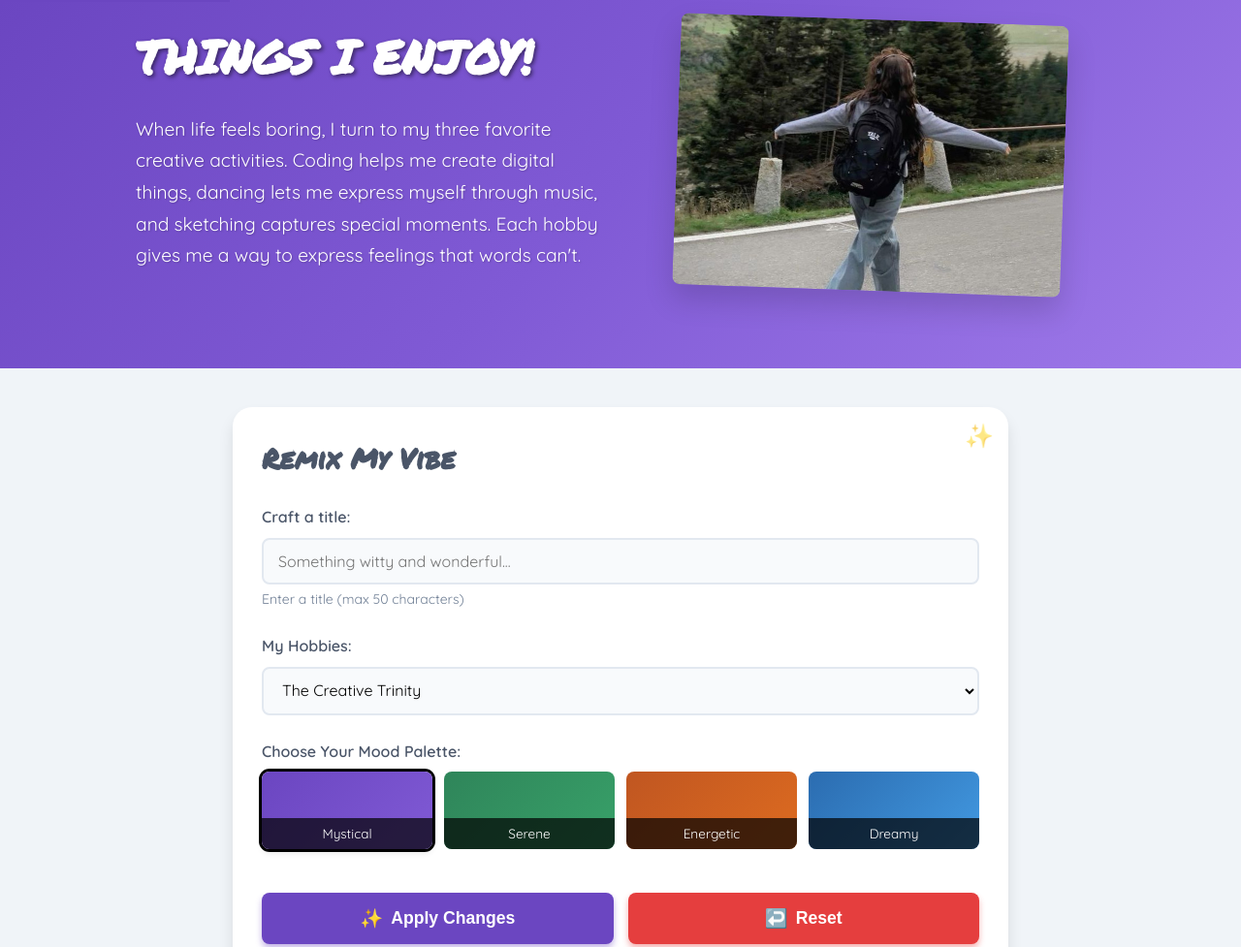
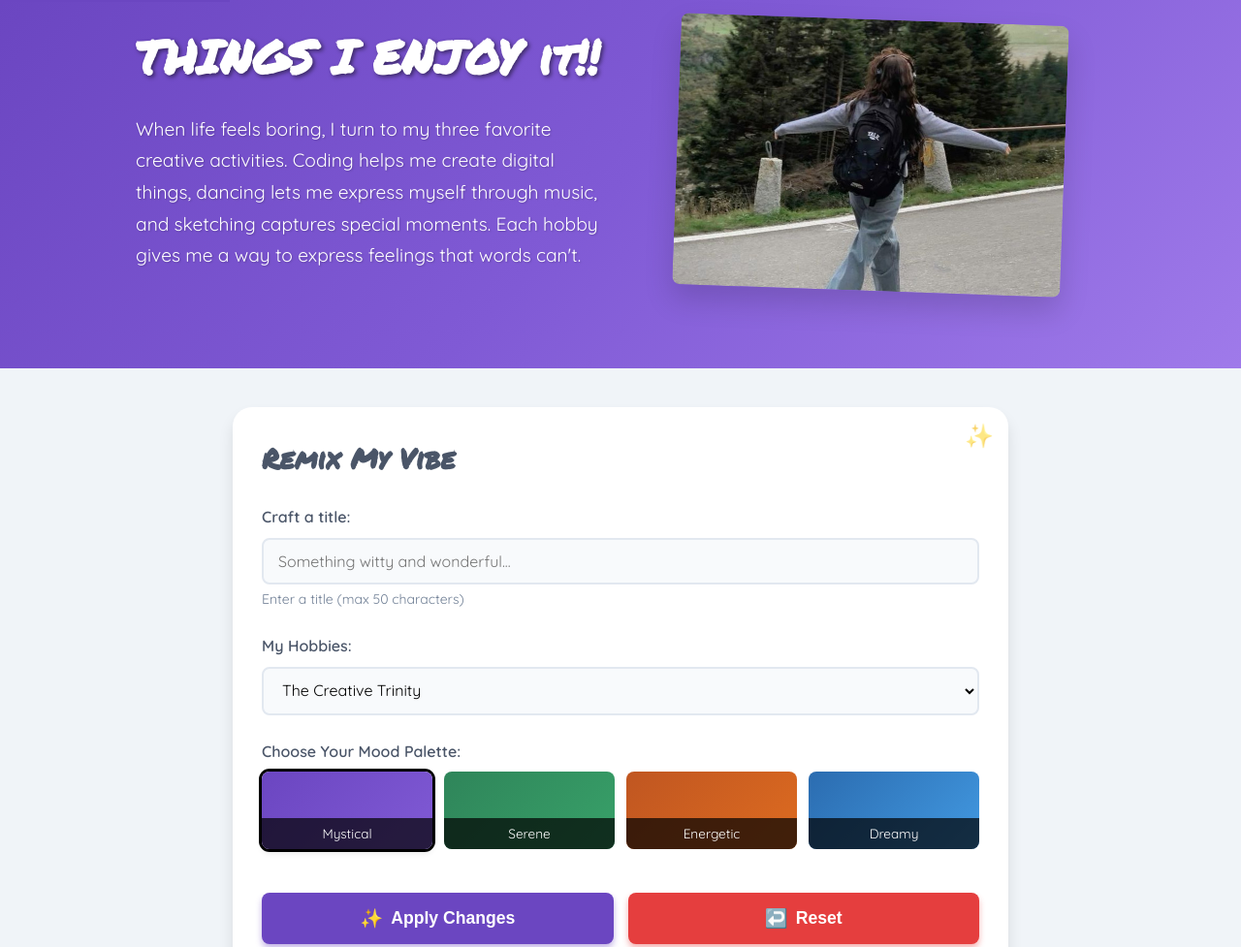
Before and after one commit to Ankita-kuntal/wiki-banner-tool, a plain HTML site: page index.html in a window 1280 px wide. Shown: the top 977 px of the page at 97% size. Drawn offline with Linux system fonts and the light colour scheme.

Commit message:
i added one more file stylesss.css

```diff
--- a/index.html
+++ b/index.html
@@ -21,7 +21,7 @@
             <div class="banner-content">
                 <div class="banner-text">
                     <h2 id="banner-title">
-                        THINGS I ENJOY!
+                        THINGS I ENJOY it!!
                     </h2>
                     <p id="banner-description">
                         When life feels boring, I turn to my three favorite creative activities. Coding helps me create digital things, dancing lets me express myself through music, and sketching captures special moments. Each hobby gives me a way to express feelings that words can't.
```
Also changed, not shown: stylesss.css (added).
